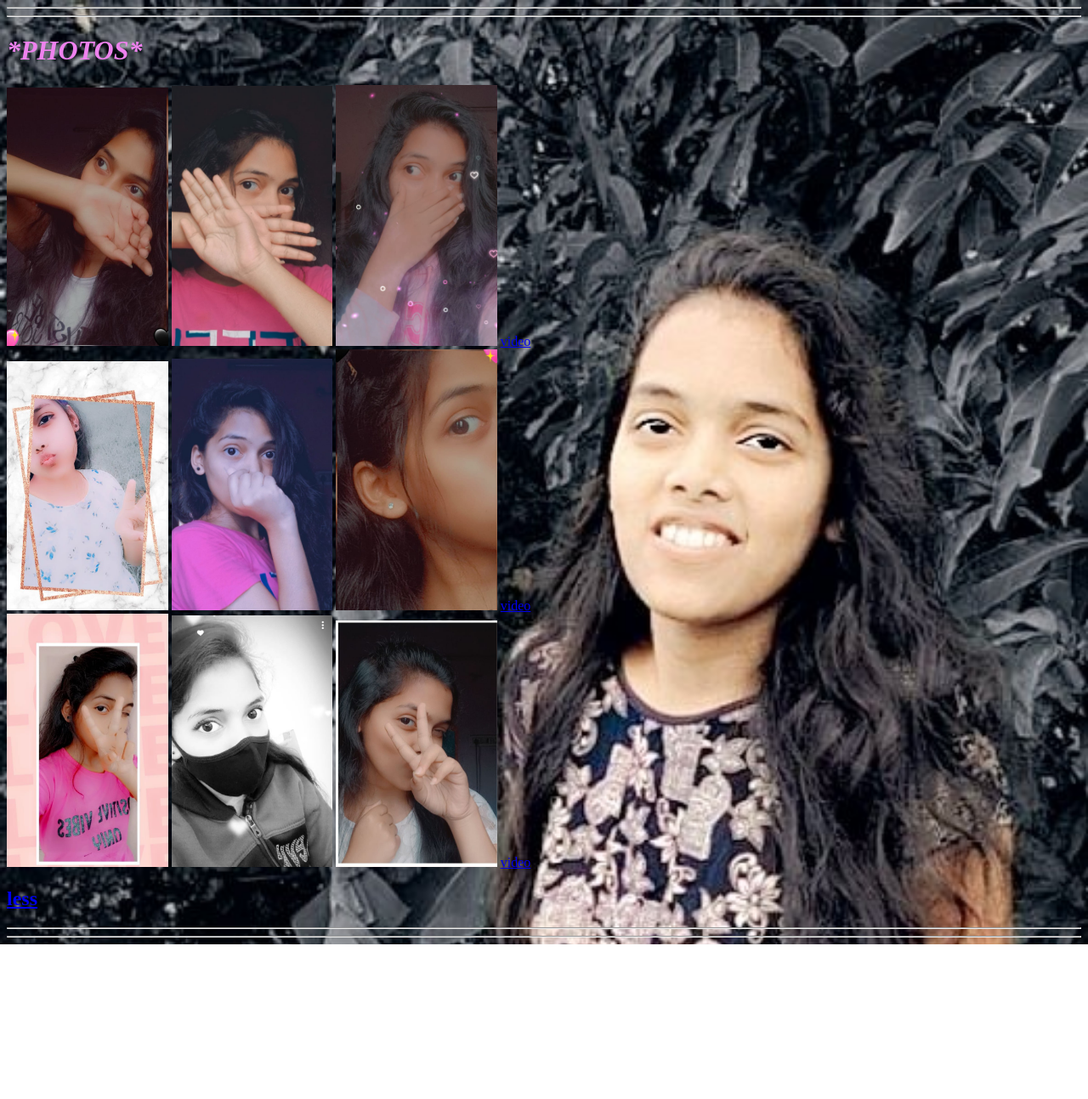
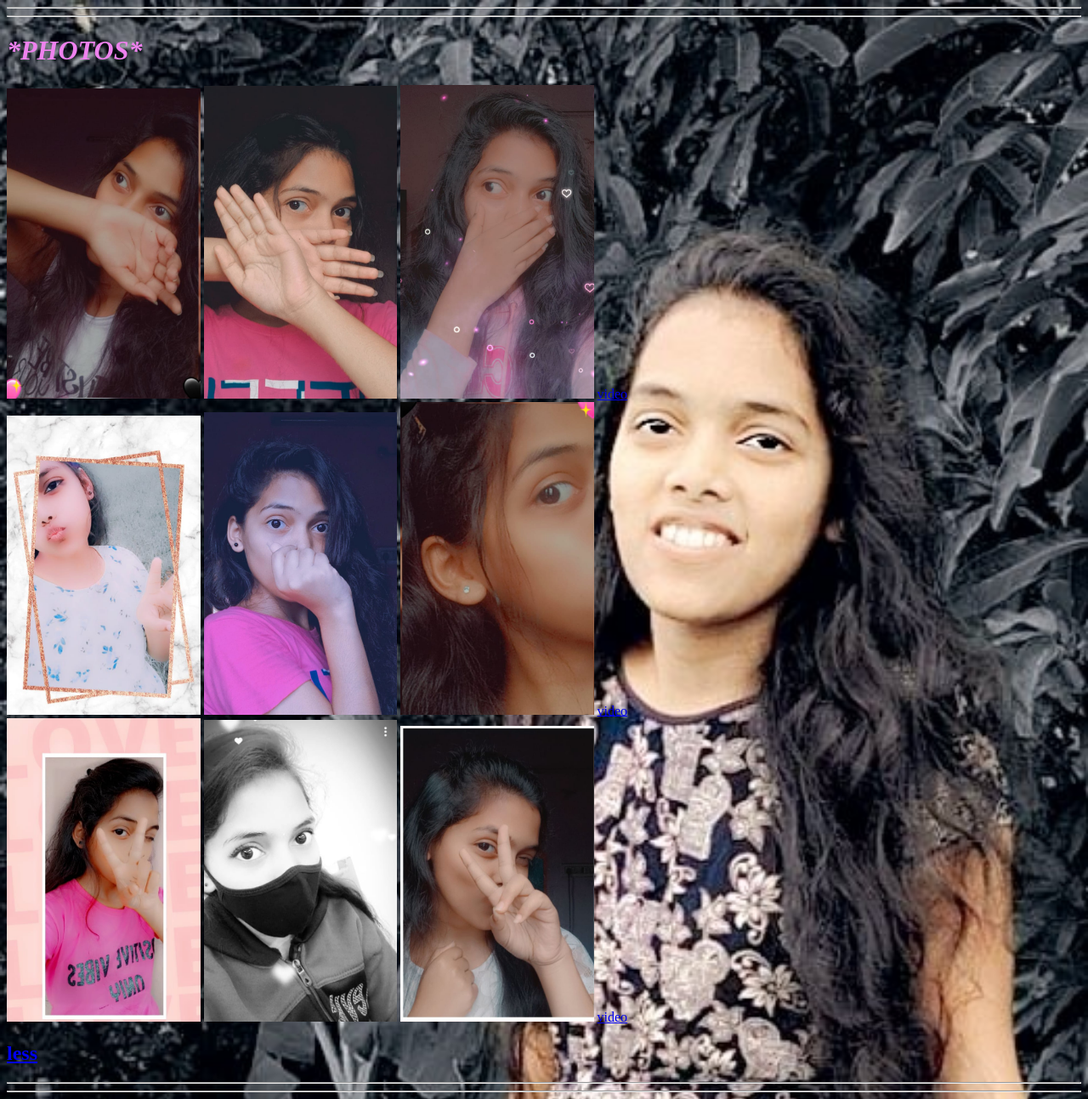
Before and after one commit to manasa-00/manu, a plain HTML site: page cse.html in a window 1280 px wide. Shown: the whole page at 85% size. Before the commit the page ends 1111 px from the top, so only its background shows below. Drawn offline with Linux system fonts and the light colour scheme.

Commit message:
sample website

```diff
--- a/cse.html
+++ b/cse.html
@@ -12,19 +12,19 @@ body {
 <body>
 <hr><hr>
 <h1 style="color:violet"><i>*PHOTOS*</i></h1 style="color:blue">
-<img width="15%" src="m.jpeg">
-	<img width="15%" src="ma.jpeg">
-	<img width="15%" src="man.jpeg">
+<img width="18%" src="m.jpeg">
+	<img width="18%" src="ma.jpeg">
+	<img width="18%" src="man.jpeg">
 <a href="reel.mp4"><violet button>video</violet shaped button></a>
 <br>
-	<img width="15%" src="iii.jpeg">
-	<img width="15%" src="i.jpeg">
-	<img width="15%" src="mana.jpeg">
+	<img width="18%" src="iii.jpeg">
+	<img width="18%" src="i.jpeg">
+	<img width="18%" src="mana.jpeg">
 <a href="short.mp4"><violet button>video</violet button></a>
 <br>
-	<img width="15%" src="manas.jpeg">
-	<img width="15%" src="manasa.jpeg">
-	<img width="15%" src="ii.jpeg">
+	<img width="18%" src="manas.jpeg">
+	<img width="18%" src="manasa.jpeg">
+	<img width="18%" src="ii.jpeg">
 	<a href="video.mp4"<violet button>video</violet button></a>
 
 <h2 style="color:blue"><a href ="index.html" > less </a></h2 style="color:blue">
```
